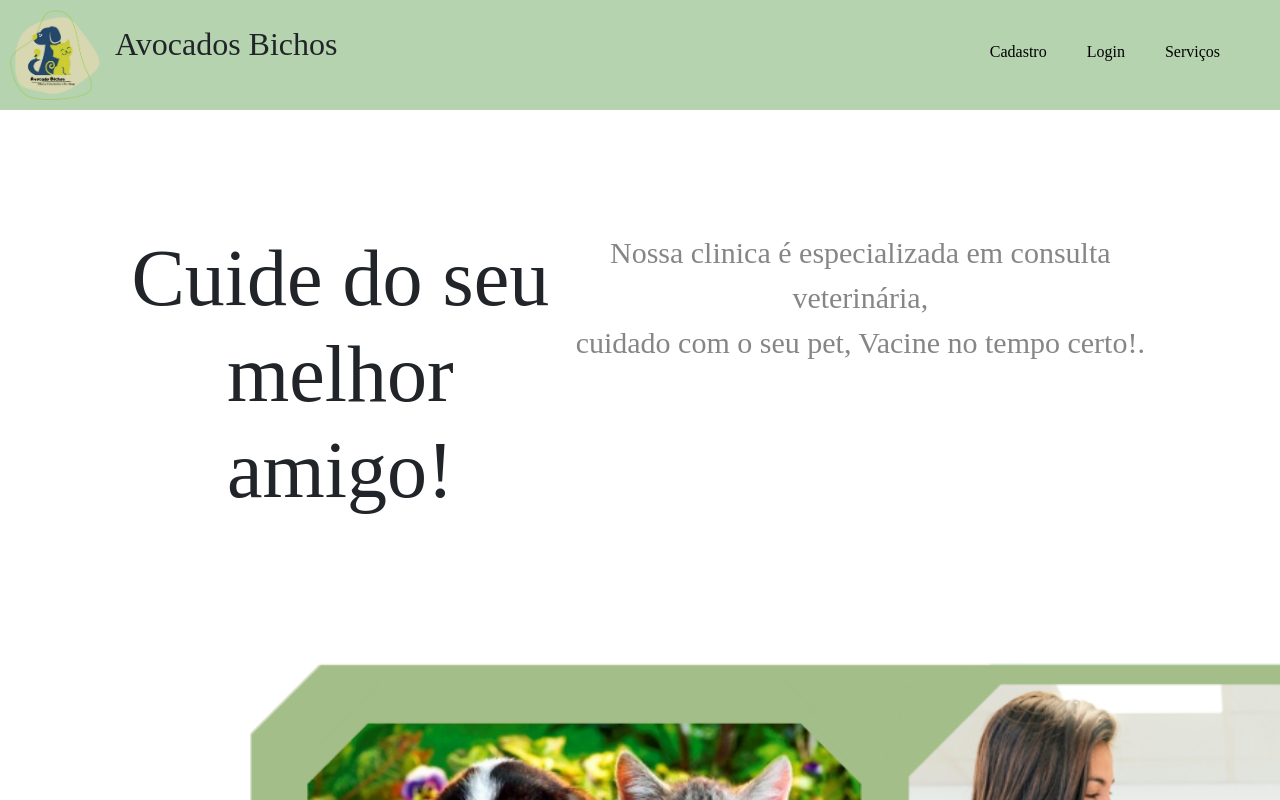
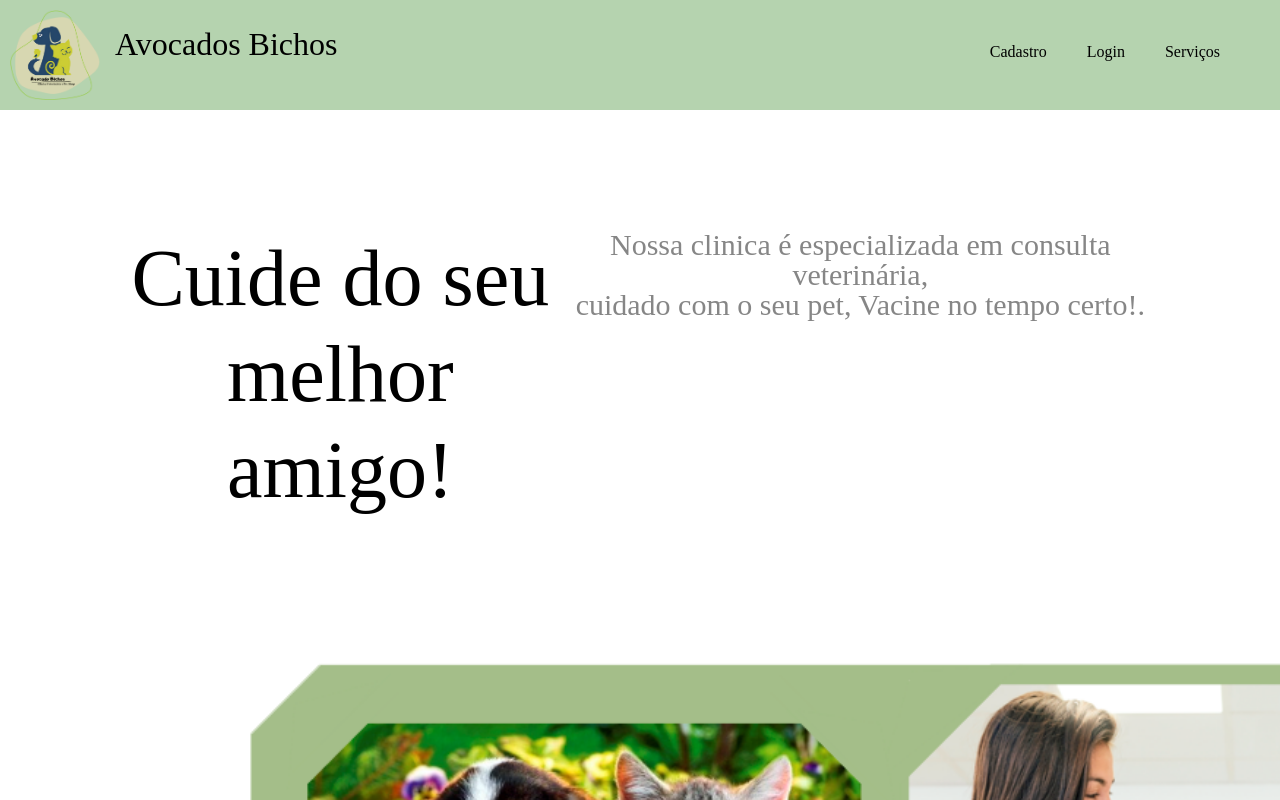
Before and after one commit to isabelal16/projeto-integrador, a React (Create React App) app: page / in a window 1280 px wide. Shown: the top 800 px of the page. Built offline with nearby package versions, Linux system fonts and the light colour scheme; a web font is replaced by a local one.

Commit message:
Update Inicio.css

```diff
--- a/src/Inicio.css
+++ b/src/Inicio.css
@@ -30,3 +30,48 @@
     font-family: 'Rokkitt', serif;
     font-family: 'Tiro Devanagari Hindi', serif;
 }
+
+body{
+
+    background: rgb(255, 255, 255);
+    color:rgb(0, 0, 0);
+    margin:0;
+    font-family: Arial, Helvetica, sans-serif;
+
+    }
+
+    .container{
+
+    background:azure;
+    margin:10px;
+    padding: 20px;
+
+    }
+
+    img{
+
+    width: 1.8em;
+
+    }
+
+    h1{
+
+    font-size: 0.5em;
+    text-align: center;
+
+    }
+
+    @media only screen and (max-width: 100px) {
+
+       body{
+        background: rgb(255, 255, 255);
+       }
+    }
+
+    p{
+
+    font-size: 1.0em;
+    line-height: 1.0em;
+    text-align: center;
+
+    }
```
